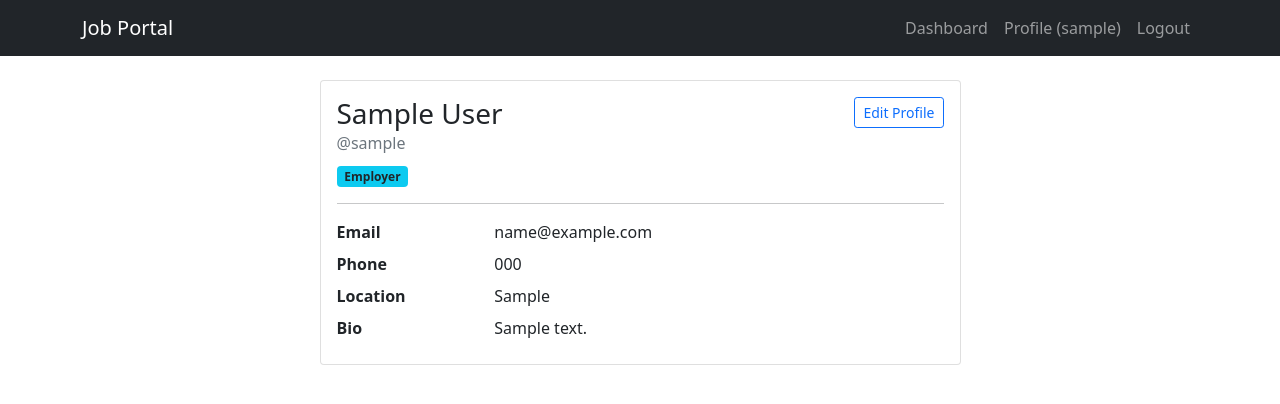
After one commit to jarrinaysha3-svg/Job-Portal, a Django app: page /profile/ in a window 1280 px wide. The commit adds this page. Shown: the top 404 px of the page. Run offline with Django 5.2, Linux system fonts and the light colour scheme; a user stored in the database is signed in; tables that the repository leaves empty hold one stand-in row (values such as "Sample post").

Commit message:
Add read-only profile page

```diff
--- a/jobportal_app/forms.py
+++ b/jobportal_app/forms.py
@@ -64,3 +64,8 @@ class ProfileForm(forms.ModelForm):
         widgets = {
             'bio': forms.Textarea(attrs={'rows': 4}),
         }
+
+class UserUpdateForm(forms.ModelForm):
+    class Meta:
+        model = User
+        fields = ['first_name', 'last_name', 'email']
--- a/jobportal_app/models.py
+++ b/jobportal_app/models.py
@@ -15,6 +15,10 @@ class ProfileModel(models.Model):
 
     def __str__(self):
         return f"{self.user.username} ({self.role})"
+
+    @property
+    def skills_list(self):
+        return [s.strip() for s in self.skills.split(',') if s.strip()]
 
 
 class CompanyModel(models.Model):
--- a/jobportal_app/templates/job_applicants.html
+++ b/jobportal_app/templates/job_applicants.html
@@ -43,7 +43,7 @@
         {% for app in applications %}
         <tr>
             <td>
-                {{ app.user.username }}
+                {{ app.user.get_full_name|default:app.user.username }}
                 {% if app.user.profilemodel.phone %}<br><small class="text-muted">{{ app.user.profilemodel.phone }}</small>{% endif %}
                 {% if app.user.profilemodel.skills %}<br><small>Skills: {{ app.user.profilemodel.skills }}</small>{% endif %}
             </td>
--- a/jobportal_app/templates/master/nav.html
+++ b/jobportal_app/templates/master/nav.html
@@ -15,9 +15,8 @@
                         <a class="nav-link" href="{% url 'my_applications' %}">My Applications</a>
                     </li>
                 {% endif %}
-
                 <li class="nav-item">
-                    <a class="nav-link" href="{% url 'update_profile' %}">Profile ({{ user.username }})</a>
+                <a class="nav-link" href="{% url 'profile_view' %}">Profile ({{ user.username }})</a>
                 </li>
                 <li class="nav-item"><a class="nav-link" href="{% url 'logout_view' %}">Logout</a></li>
 
--- /dev/null
+++ b/jobportal_app/templates/profile_view.html
@@ -0,0 +1,42 @@
+{% extends 'master/base.html' %}
+{% block content %}
+<div class="row justify-content-center">
+    <div class="col-md-7">
+        <div class="card">
+            <div class="card-body">
+                <div class="d-flex justify-content-between align-items-start">
+                    <div>
+                        <h3 class="mb-0">{{ user.get_full_name|default:user.username }}</h3>
+                        <p class="text-muted mb-2">@{{ user.username }}</p>
+                        <span class="badge bg-info text-dark">{{ profile.get_role_display }}</span>
+                    </div>
+                    <a href="{% url 'update_profile' %}" class="btn btn-outline-primary btn-sm">Edit Profile</a>
+                </div>
+                <hr>
+                <dl class="row mb-0">
+                    <dt class="col-sm-3">Email</dt>
+                    <dd class="col-sm-9">{{ user.email|default:"-" }}</dd>
+
+                    <dt class="col-sm-3">Phone</dt>
+                    <dd class="col-sm-9">{{ profile.phone|default:"-" }}</dd>
+
+                    <dt class="col-sm-3">Location</dt>
+                    <dd class="col-sm-9">{{ profile.location|default:"-" }}</dd>
+
+                    {% if profile.role == 'seeker' %}
+                    <dt class="col-sm-3">Skills</dt>
+                    <dd class="col-sm-9">
+                        {% for skill in profile.skills_list %}
+                            <span class="badge bg-secondary">{{ skill }}</span>
+                        {% empty %}-{% endfor %}
+                    </dd>
+                    {% endif %}
+
+                    <dt class="col-sm-3">Bio</dt>
+                    <dd class="col-sm-9" style="white-space: pre-line;">{{ profile.bio|default:"-" }}</dd>
+                </dl>
+            </div>
+        </div>
+    </div>
+</div>
+{% endblock %}
--- a/jobportal_app/urls.py
+++ b/jobportal_app/urls.py
@@ -15,7 +15,8 @@ urlpatterns = [
     path('job_detail/<int:id>/', job_detail, name='job_detail'),
     path('apply_job/<int:id>/', apply_job, name='apply_job'),
     path('my_applications/', my_applications, name='my_applications'),
-        path('job_applicants/<int:id>/', job_applicants, name='job_applicants'),
+    path('job_applicants/<int:id>/', job_applicants, name='job_applicants'),
     path('update_application_status/<int:id>/', update_application_status, name='update_application_status'),
-        path('update_profile/', update_profile, name='update_profile'),
+    path('update_profile/', update_profile, name='update_profile'),
+    path('profile/', profile_view, name='profile_view'),
 ]
--- a/jobportal_app/views.py
+++ b/jobportal_app/views.py
@@ -4,7 +4,7 @@ from django.contrib.auth import authenticate, login, logout
 from django.contrib.auth.decorators import login_required
 from django.db.models import Count, Q
 from django.utils import timezone
-from jobportal_app.forms import RegisterForm, LoginForm, CompanyForm, JobForm, ApplicationForm, ProfileForm
+from jobportal_app.forms import RegisterForm, LoginForm, CompanyForm, JobForm, ApplicationForm, ProfileForm, UserUpdateForm
 from jobportal_app.models import ProfileModel, CompanyModel, JobModel, ApplicationModel
 from jobportal_app.decorators import employer_required, seeker_required
 from django.views.decorators.http import require_POST
@@ -326,17 +326,25 @@ def update_application_status(request, id):
 def update_profile(request):
     profile = get_object_or_404(ProfileModel, user=request.user)
     if request.method == 'POST':
-        form = ProfileForm(request.POST, instance=profile)
-        if form.is_valid():
-            form.save()
+        user_form = UserUpdateForm(request.POST, instance=request.user)
+        profile_form = ProfileForm(request.POST, instance=profile)
+        if user_form.is_valid() and profile_form.is_valid():
+            user_form.save()
+            profile_form.save()
             messages.success(request, 'Profile updated successfully.')
-            return redirect('update_profile')
+            return redirect('profile_view')
     else:
-        form = ProfileForm(instance=profile)
+        user_form = UserUpdateForm(instance=request.user)
+        profile_form = ProfileForm(instance=profile)
     context = {
-        'form_data': form,
-        'form_title': 'My Profile',
-        'form_btn': 'Save Profile',
+        'user_form': user_form,
+        'profile_form': profile_form,
         'title': 'My Profile',
     }
-    return render(request, 'master/base_form.html', context)
+    return render(request, 'profile.html', context)
+
+@login_required
+def profile_view(request):
+    profile = get_object_or_404(ProfileModel, user=request.user)
+    context = {'profile': profile, 'title': 'My Profile'}
+    return render(request, 'profile_view.html', context)
```
Also changed, not shown: jobportal_app/templates/profile.html (added, +20 -0 lines).
